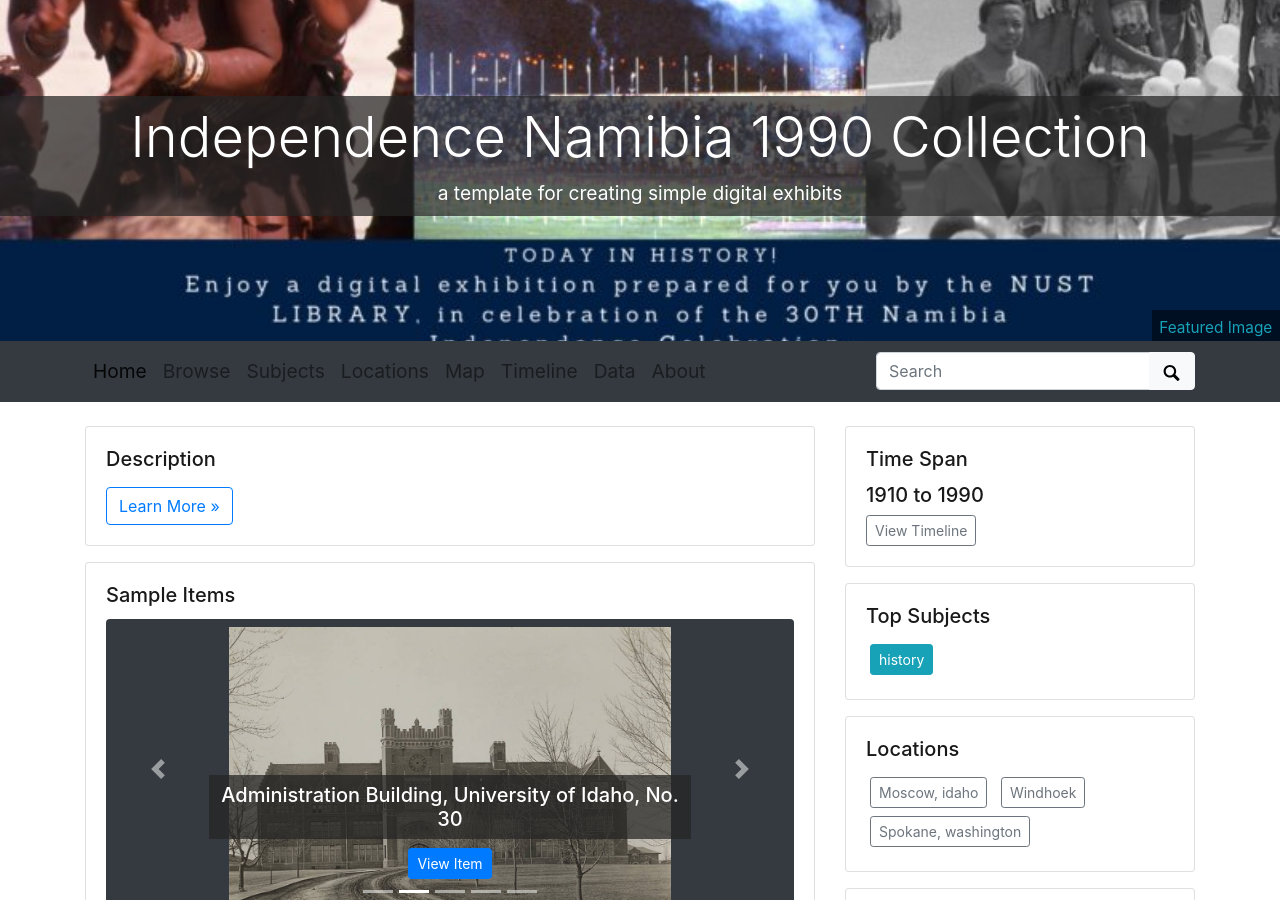
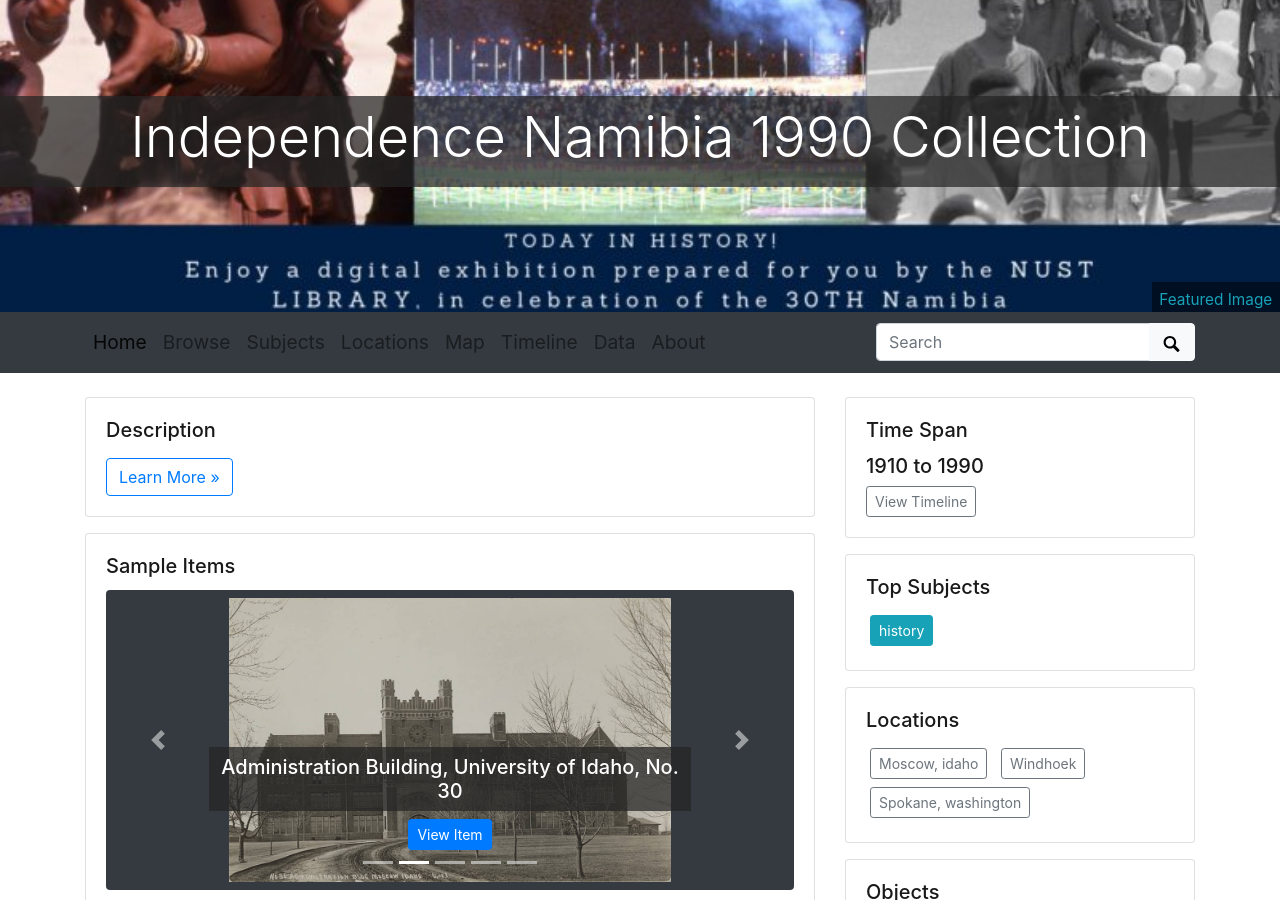
Before and after one commit to evanwill/independence-namibia-1, a Jekyll site: the page built from index.md, in a window 1280 px wide and 900 px high. Built offline with Jekyll 4.4.1, drawn with Linux system fonts in a browser that asks for light colours; some of the changed lines change nothing that is shown.

Commit message:
Update _config.yml

```diff
--- a/_config.yml
+++ b/_config.yml
@@ -20,7 +20,7 @@ source-code: https://github.com/CollectionBuilder/collectionbuilder-gh
 # title of site appears in banner
 title: Independence Namibia 1990 Collection
 # tagline, a short phrase that will appear throughout the site in the top banner
-tagline: a template for creating simple digital exhibits
+# tagline: a template for creating simple digital exhibits
 # description appears in meta tags and other locations
 # this description might appear in search result lists, keep around 160 characters max
 # description: "CollectionBuilder-GH is a template for creating small digital collection exhibits on GitHub Pages designed for teaching digital library skills"
```
